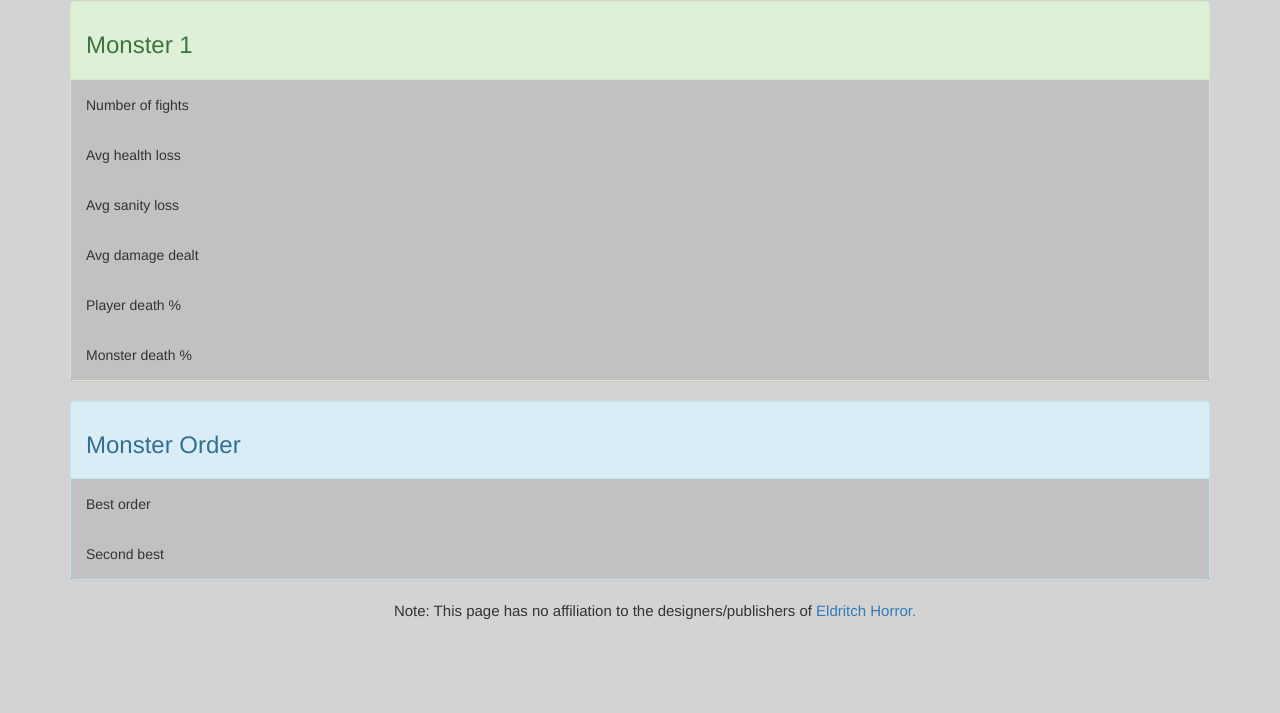
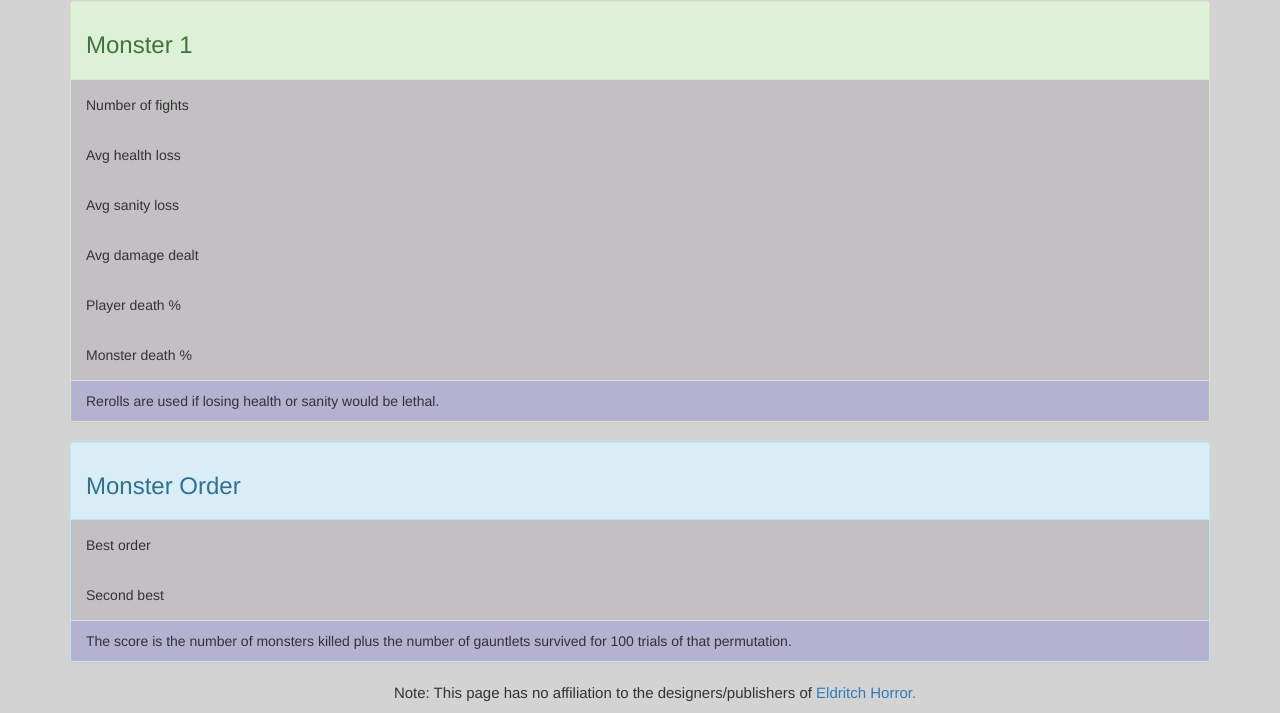
Before and after one commit to mosch19/BoardGameCalcs, a plain HTML site: page index.html in a window 1280 px wide. Shown: the part 669-1382 px from the top of the page. Before the commit the page ends 1300 px from the top, so only its background shows below. Drawn offline with nearby package versions, Linux system fonts and the light colour scheme.

Commit message:
added footer info

```diff
--- a/index.html
+++ b/index.html
@@ -126,12 +126,14 @@
         <div id="avgDD0" class="panel-body results-panel-body"> Avg damage dealt </div>
         <div id="pD0" class="panel-body results-panel-body"> Player death % </div>
         <div id="mD0" class="panel-body results-panel-body"> Monster death % </div>
+        <div class="panel-footer results-panel-footer"> Rerolls are used if losing health or sanity would be lethal. </div>
       </div>
   </div>
   <div id="permutations" class="panel panel-info">
     <div class="panel-heading"> <h3> Monster Order </h3> </div>
     <div id="perm0" class="panel-body results-panel-body"> Best order </div>
     <div id="perm1" class="panel-body results-panel-body"> Second best </div>
+    <div class="panel-footer results-panel-footer"> The score is the number of monsters killed plus the number of gauntlets survived for 100 trials of that permutation. </div>
   </div>
     <div class="container">
       <p class="foot"> Note: This page has no affiliation to the designers/publishers of <a href="https://boardgamegeek.com/boardgame/146021/eldritch-horror"> Eldritch Horror. </a> </p>
--- a/style.css
+++ b/style.css
@@ -100,3 +100,7 @@
   .results-panel-body {
     background: rgba(102, 98, 104, 0.4);
   }
+
+  .results-panel-footer {
+    background: rgba(72,61,139, .4);
+  }
```
